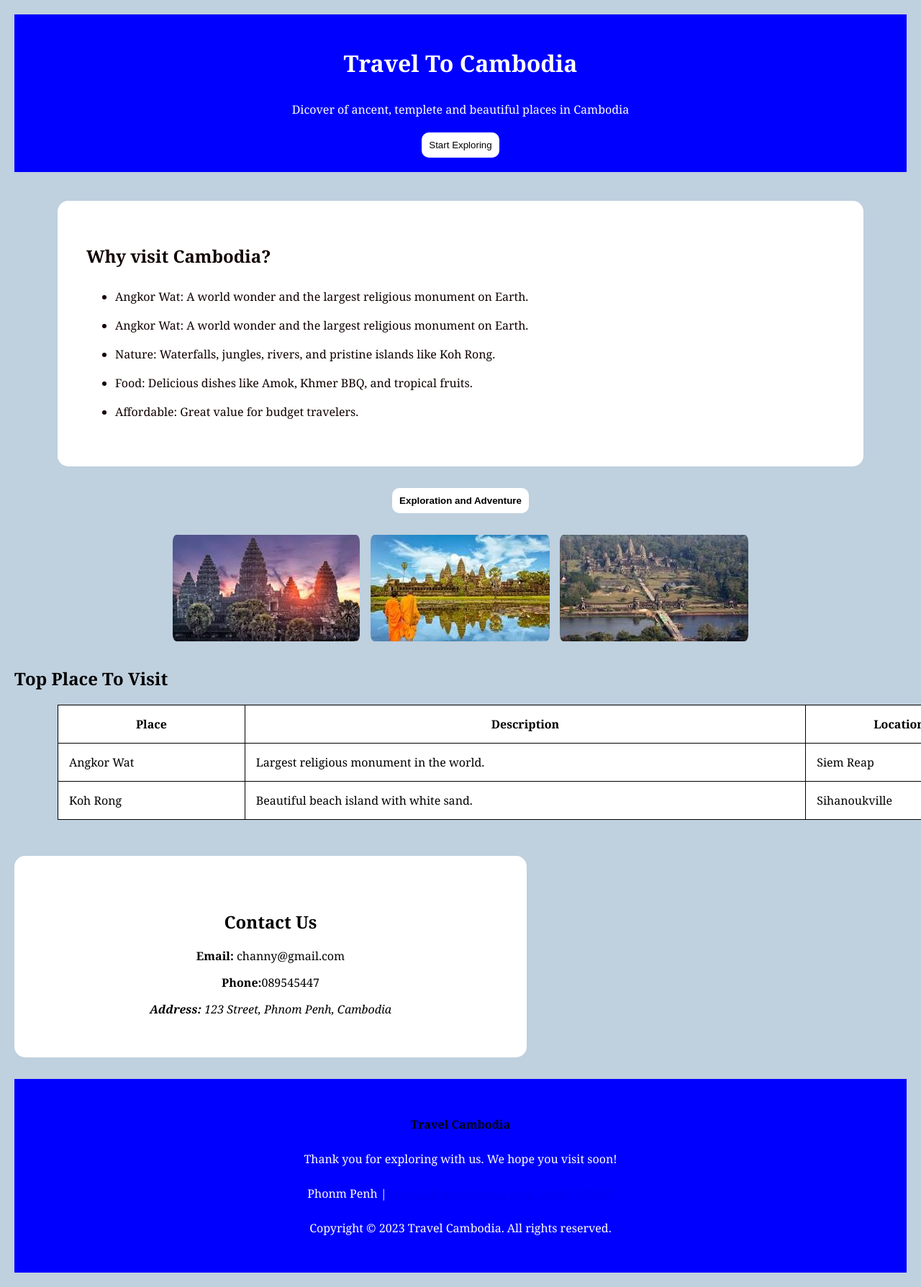
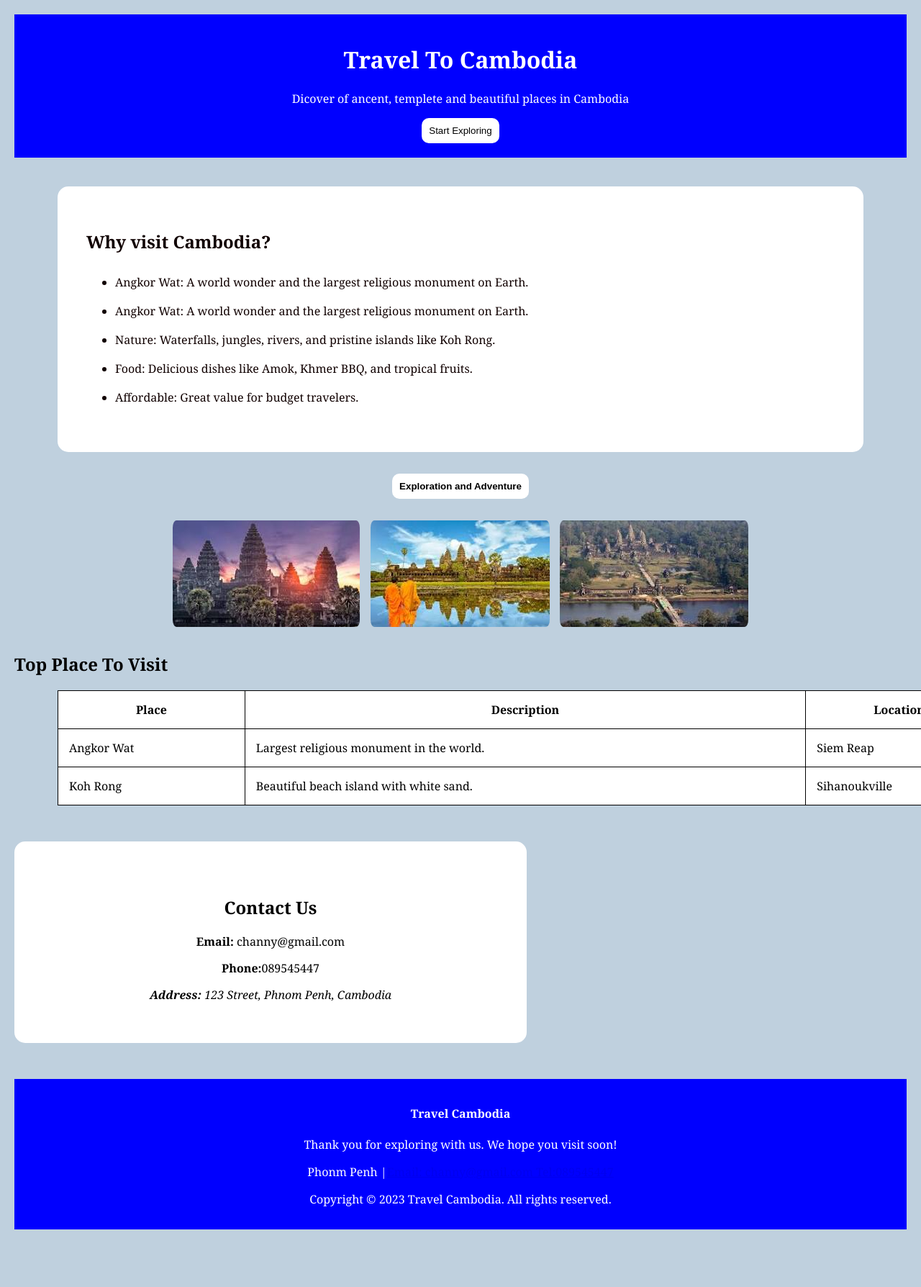
Before and after one commit to rchanny/homework5, a plain HTML site: page Practice.html in a window 1280 px wide. Shown: the top 1788 px of the page at 72% size. After the commit the page ends 1728 px from the top, so only its background shows below. Drawn offline with Linux system fonts and the light colour scheme.

Commit message:
Change header color font

```diff
--- a/Practice.html
+++ b/Practice.html
@@ -8,9 +8,9 @@
 
 <body>
     <header class="header">
-        <div>
-            <h1>Travel To Cambodia</h1>
-            <p>Dicover of ancent, templete and beautiful places in Cambodia</p>
+        <div >
+            <h1 class="header-content">Travel To Cambodia</h1>
+            <p class="header-content">Dicover of ancent, templete and beautiful places in Cambodia</p>
             <button id="explore-button">Start Exploring</button>
         </div>
 
--- a/style.css
+++ b/style.css
@@ -1,16 +1,12 @@
 .header {
     background-color: rgb(0, 0, 255);
-
+margin:0;
     text-align: center;
     padding: 20px;
+    color: white;
 }
 
-.header h1,
-p {
-    color: white;
-    padding: 5px;
 
-}
 
 body {
     background-color: rgb(191, 208, 222);
@@ -115,6 +111,7 @@ td {
 .section-four {
 
     margin-top: 50px;
+    margin-bottom: 50px;
     padding: 56px;
     background-color: white;
     width: 600px;
@@ -127,9 +124,7 @@ td {
 .footer-section{
     background-color: blue;
     text-align: center;
-    padding: 30px;
-    margin-top: 30px;
-    margin-bottom: 30px;
-    margin-bottom: 0;
-    margin-left: 0px
+    padding: 15px;
+    color: white;
+
 }
```
